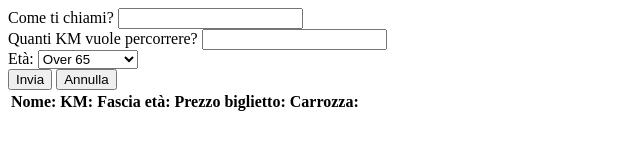
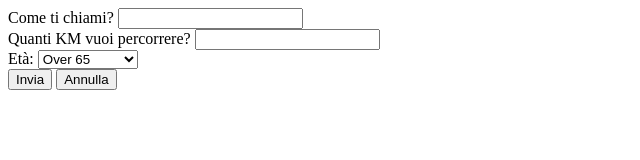
Before and after one commit to guidomolino/js-biglietto-treno-form, a plain HTML site: page index.html in a window 1280 px wide. Both pictures are taken after a click on the button "Annulla". Shown: the whole page, without its empty margins (0-640 px from the left). Drawn offline with Linux system fonts and the light colour scheme.

Commit message:
Quarto Commit

```diff
--- a/css/style.css
+++ b/css/style.css
@@ -0,0 +1,4 @@
+
+.biglietto{
+  display: none;
+}
--- a/index.html
+++ b/index.html
@@ -3,6 +3,7 @@
   <head>
     <meta charset="utf-8">
     <title>biglietto treno form</title>
+    <link rel="stylesheet" href="css/style.css">
   </head>
   <body>
     <div class="form">
@@ -11,7 +12,7 @@
         <input id="nome" type="text" name="nome" value="">
       </div>
       <div>
-        <label for="km">Quanti KM vuole percorrere?</label>
+        <label for="km">Quanti KM vuoi percorrere?</label>
         <input id="km" type="number" name="km" value="">
       </div>
       <div>
@@ -26,7 +27,7 @@
       <button id="annulla" type="button" name="annulla">Annulla</button>
     </div>
 
-    <table>
+    <table class="biglietto">
       <thead>
         <tr>
           <th>Nome:</th>
--- a/js/script.js
+++ b/js/script.js
@@ -35,4 +35,14 @@ invia.addEventListener("click", function () {
   document.getElementById("prezzoBiglietto").innerHTML = prezzo + "€";
   document.getElementById("carrozza").innerHTML = carrozza;
 
+  document.getElementsByClassName('biglietto')[0].style.display = "block";
+
 })
+
+annulla.addEventListener("click", function(){
+
+  document.getElementsByClassName('biglietto')[0].style.display = "none";
+  document.getElementById("nome").value = " ";
+  document.getElementById("km").value = " ";
+  document.getElementById("eta").value = "Over65";
+})
```
